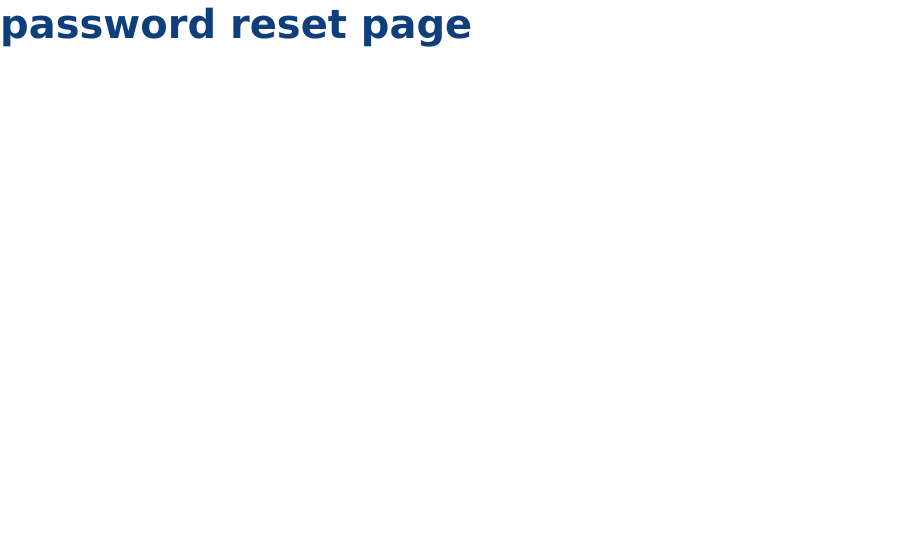
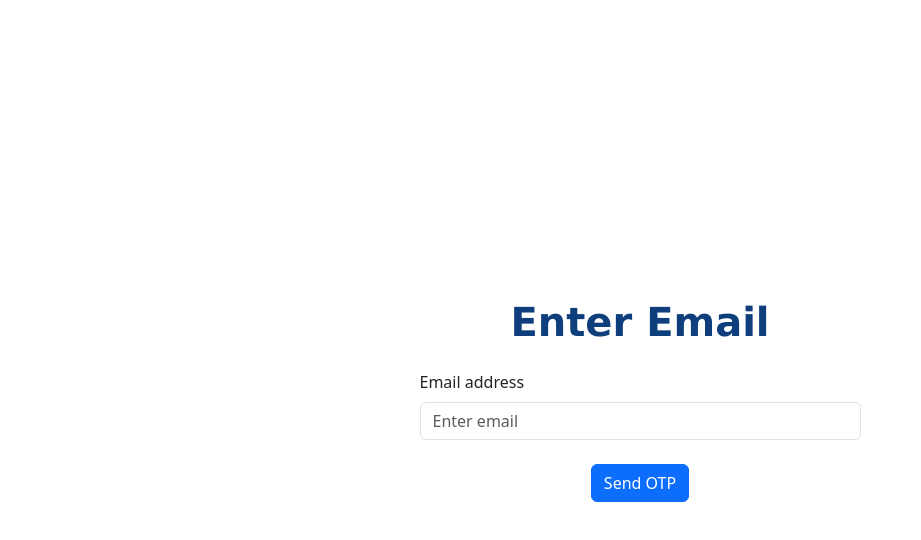
Before and after one commit to SelvakumarBoominathan/CleanEase-FrontEnd, a React (Vite) app: page /passwordreset in a window 1280 px wide. Shown: the top 540 px of the page, without its empty margins (0-921 px from the left). Built offline with nearby package versions, Linux system fonts and the light colour scheme.

Commit message:
added recovery password page

```diff
--- a/src/_components/_Login/Login.jsx
+++ b/src/_components/_Login/Login.jsx
@@ -35,7 +35,7 @@ const Login = () => {
     <Container className="d-flex flex-column justify-content-center align-items-center vh-100 w-90">
       <h1>Lets Getin!</h1>
       <Form
-        className="Form-Register"
+        className="Form-Register shadow"
         noValidate
         validated={validated}
         onSubmit={handleSubmit}
--- a/src/_components/_Passswordreset/Password-reset-styles.css
+++ b/src/_components/_Passswordreset/Password-reset-styles.css
@@ -0,0 +1,7 @@
+.Form-Register {
+  background-color: rgba(255, 255, 255, 0.55);
+  border-radius: 5px;
+  backdrop-filter: blur(20px);
+  border: 1px solid rgba(255, 255, 255, 0.3);
+  font-family: Cambria, Cochin, Georgia, Times, "Times New Roman", serif;
+}
--- a/src/_components/_Passswordreset/PasswordReset.jsx
+++ b/src/_components/_Passswordreset/PasswordReset.jsx
@@ -1,10 +1,48 @@
-import React from "react";
+import React, { useState } from "react";
+import { Container, Form, Button, Row, Col, Alert } from "react-bootstrap";
+import "./Password-reset-styles.css";
 
 const Password_reset = () => {
+  const [email, setEmail] = useState("");
+  const [showAlert, setShowAlert] = useState(false);
+
+  const handleSubmit = (e) => {
+    e.preventDefault();
+    // Logic to send OTP to the entered email
+    // Example: sendOtp(email);
+    setShowAlert(true);
+  };
+
   return (
-    <div>
-      <h1>password reset page</h1>
-    </div>
+    <Container className="d-flex flex-column justify-content-center align-items-center vh-100 w-90">
+      <h1>Enter Email</h1>
+      <Row className="w-100 justify-content-center mt-3">
+        <Col md={5}>
+          <Form onSubmit={handleSubmit}>
+            <Form.Group controlId="formBasicEmail">
+              <Form.Label>Email address</Form.Label>
+              <Form.Control
+                type="email"
+                placeholder="Enter email"
+                value={email}
+                onChange={(e) => setEmail(e.target.value)}
+                required
+              />
+            </Form.Group>
+            <div className="d-flex flex-column justify-content-center align-items-center mt-4">
+              <Button variant="primary" type="submit" className="w-30">
+                Send OTP
+              </Button>
+            </div>
+          </Form>
+          {showAlert && (
+            <Alert variant="success" className="mt-3">
+              OTP has been sent to your email!
+            </Alert>
+          )}
+        </Col>
+      </Row>
+    </Container>
   );
 };
 
--- a/src/_components/_Registerpage/Registerpage.jsx
+++ b/src/_components/_Registerpage/Registerpage.jsx
@@ -24,7 +24,7 @@ const Registerpage = () => {
     <Container className="d-flex flex-column justify-content-center align-items-center vh-100 w-90">
       <h1>SignUp Nexus!</h1>
       <Form
-        className="Form-Register"
+        className="Form-Register shadow "
         noValidate
         validated={validated}
         onSubmit={handleSubmit}
```
